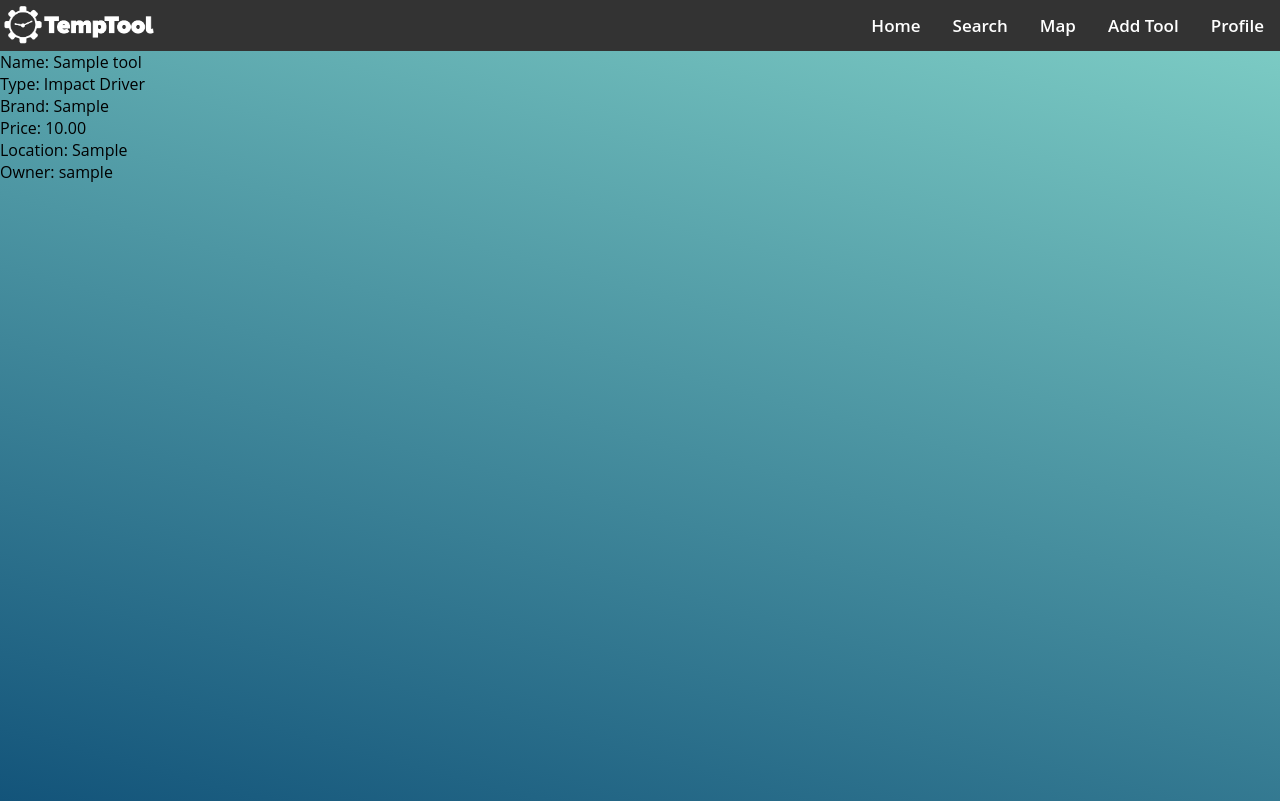
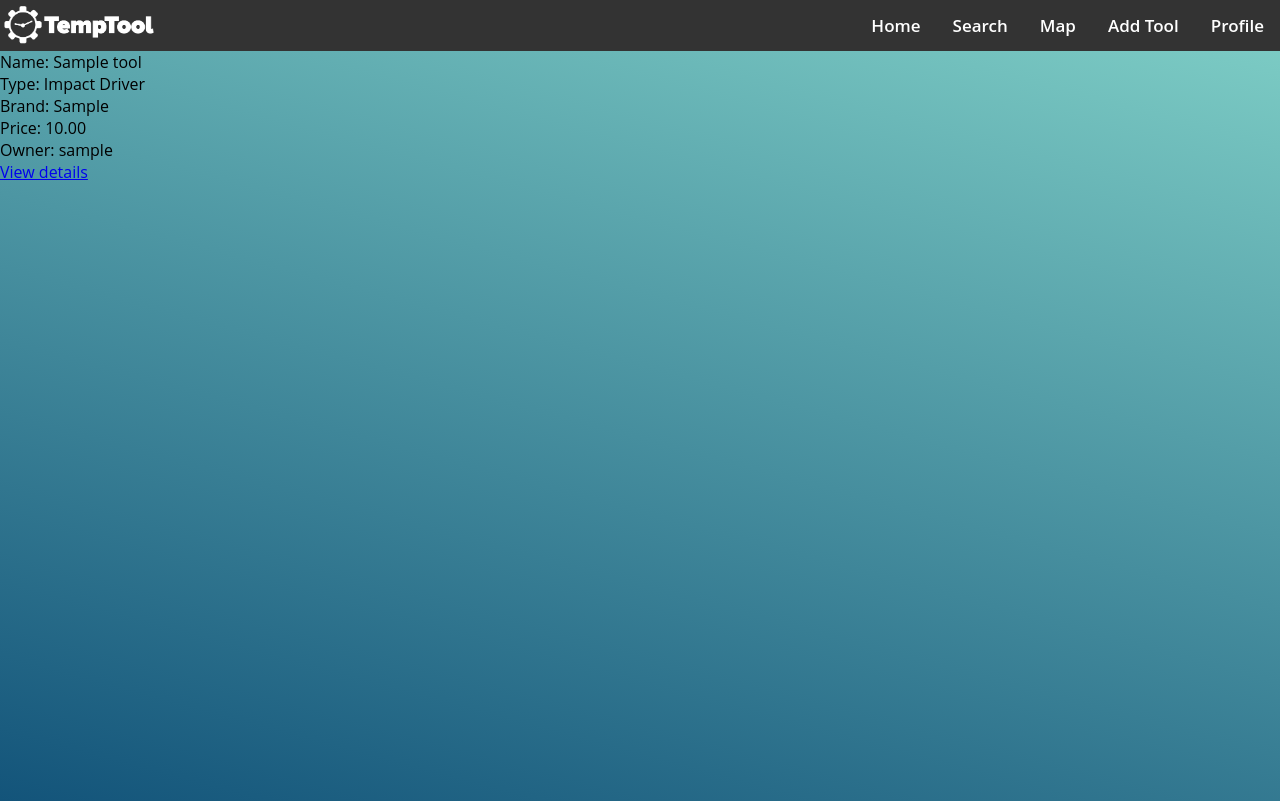
Before and after one commit to jacobef/djangang, a Django app: template djangang/templates/rental/tool_search_results.html in a window 1280 px wide. Run offline with Django 4.2, Linux system fonts and the light colour scheme; the template is opened without the code that fills it: values that come from a table or form of the project are taken from there, others are empty; tables that the repository leaves empty hold one stand-in row (values such as "Sample post").

Commit message:
add link to detail from search

```diff
--- a/djangang/templates/rental/tool_search_results.html
+++ b/djangang/templates/rental/tool_search_results.html
@@ -10,7 +10,7 @@
         Type: {{ tool.type }}<br>
         Brand: {{ tool.brand }}<br>
         Price: {{ tool.price }}<br>
-        Location: {{ tool.location }}<br>
         Owner: {{ tool.owner }}<br>
+        <a href={% url "rental:details" pk=tool.pk %}>View details</a><br>
     {% endfor %}
 {% endblock %}
```
